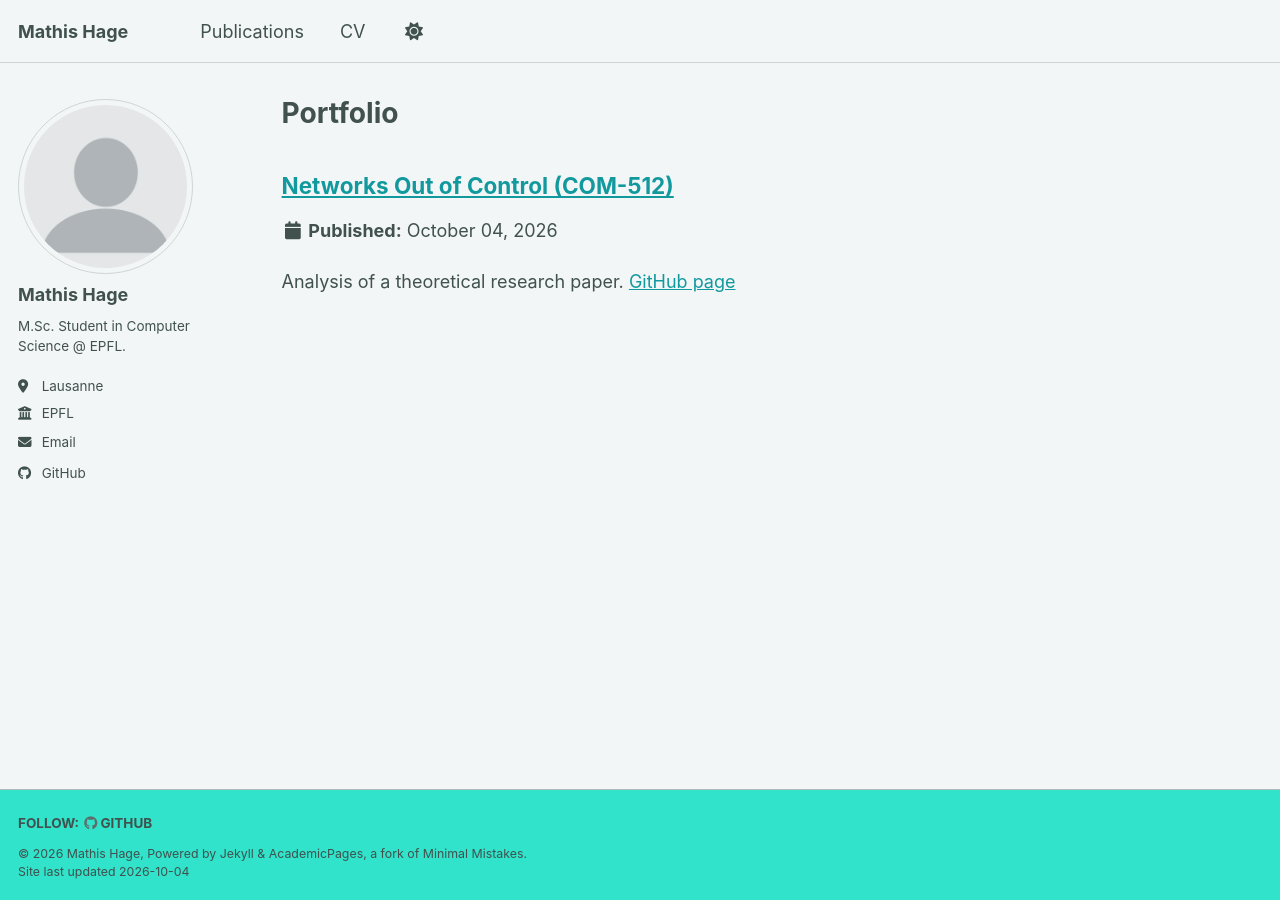
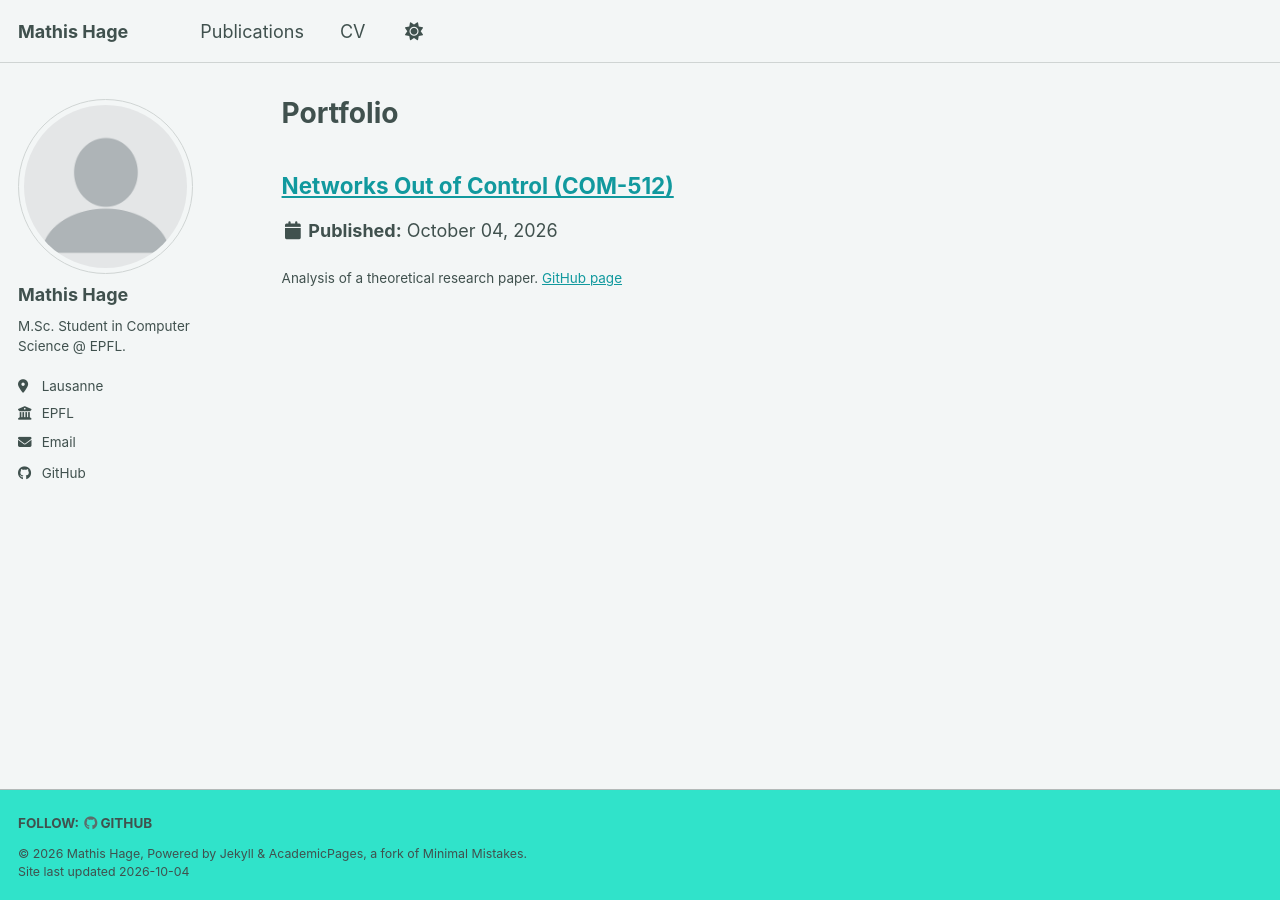
Before and after one commit to MathisHage/MathisHage.github.io, a Jekyll site: the page built from _pages/portfolio.html, in a window 1280 px wide. Built offline with Jekyll 4.4.1, drawn with Linux system fonts in a browser that asks for light colours; a style sheet for code colours, icons or effects is not loaded.

Commit message:
Remove paragraph tags from post excerpts
Updated excerpt rendering to remove paragraph tags.

```diff
--- a/_includes/archive-single.html
+++ b/_includes/archive-single.html
@@ -47,7 +47,7 @@
         {% endif %}
 
     {% if post.excerpt and site.read_more != 'enabled' %}
-    <p class="archive__item-excerpt" itemprop="description">{{ post.excerpt | markdownify }}</p>
+    <p class="archive__item-excerpt" itemprop="description">{{ post.excerpt | markdownify | remove: '<p>' | remove: '</p>' }}</p>
     {% elsif post.excerpt and site.read_more == 'enabled' %}
     <p class="archive__item-excerpt" itemprop="description"><p>{{ post.excerpt | markdownify | remove: '<p>' | remove: '</p>' }}<strong><a href="{{ base_path }}{{ post.url }}" rel="permalink"> Read more</a></strong></p></p>
     {% endif %}
```
